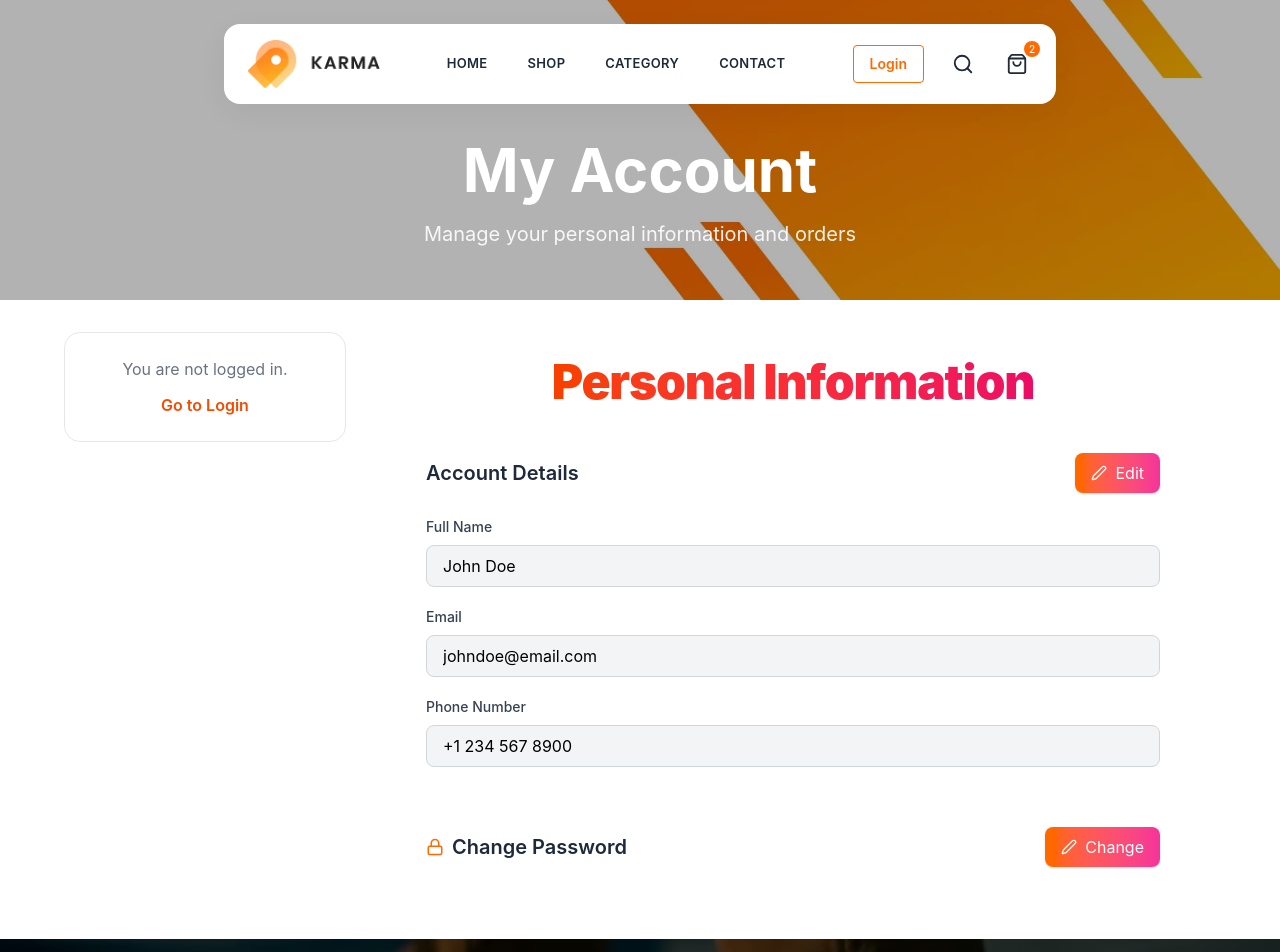
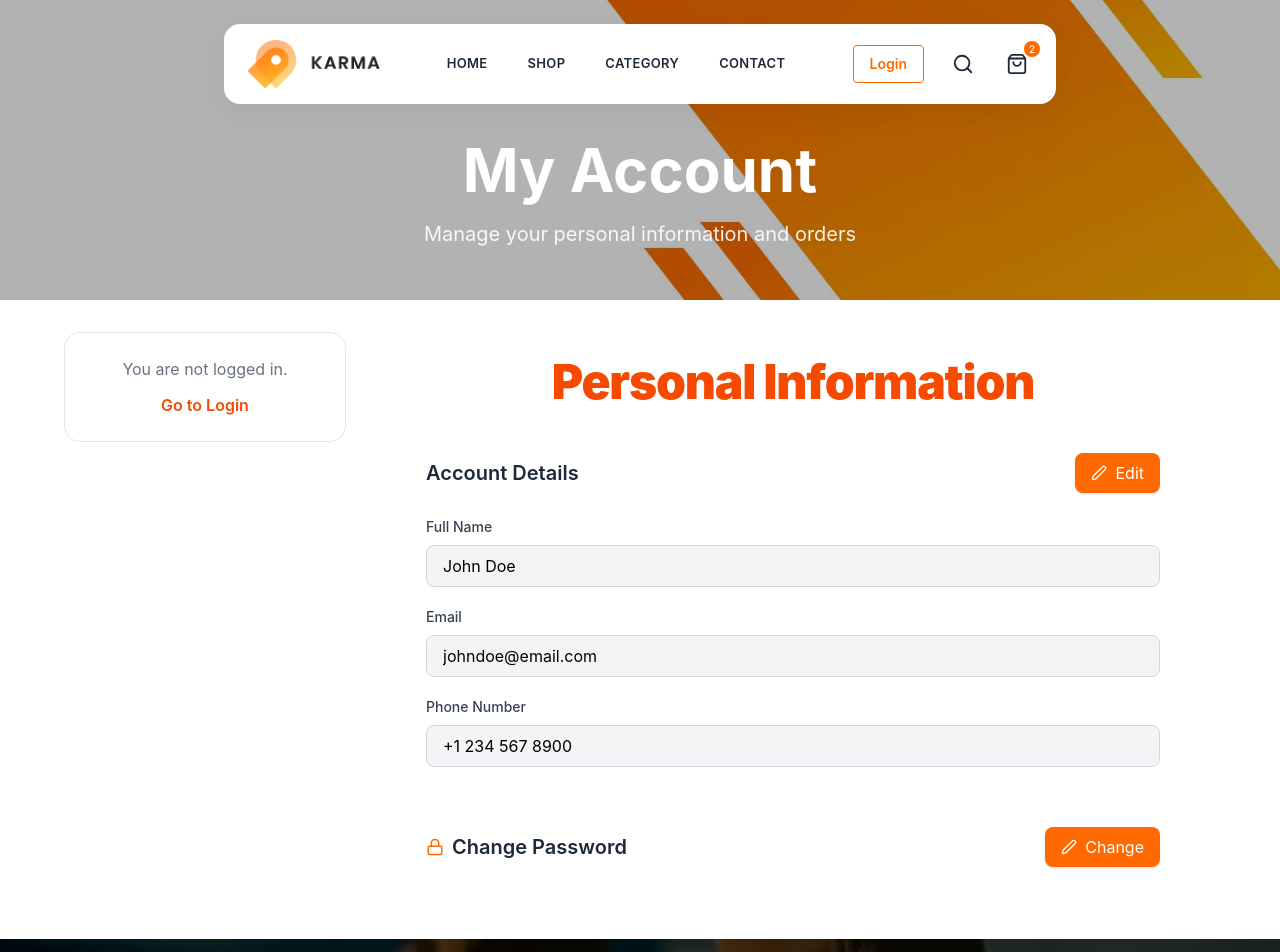
Before and after one commit to DuyPhatpeo/ecommerce, a React (Vite) app: page /account/profile in a window 1280 px wide. Shown: the top 952 px of the page. Built offline with nearby package versions, Linux system fonts and the light colour scheme; data requests are answered from the project's data file.

Commit message:
update sty;e

```diff
--- a/src/components/account/AddressesTab.tsx
+++ b/src/components/account/AddressesTab.tsx
@@ -162,7 +162,7 @@ const AddressesTab: React.FC = () => {
         <div className="flex justify-end">
           <button
             onClick={() => openModal()}
-            className="flex items-center gap-2 px-4 py-2 text-white rounded-lg bg-gradient-to-r from-orange-500 to-pink-500 hover:opacity-90"
+            className="flex items-center gap-2 px-4 py-2 text-white rounded-lg bg-orange-500  hover:opacity-90"
           >
             <Plus size={18} /> Add New Address
           </button>
--- a/src/components/account/OrdersTab.tsx
+++ b/src/components/account/OrdersTab.tsx
@@ -15,12 +15,12 @@ interface OrdersTabProps {
 const OrdersTab: React.FC<OrdersTabProps> = ({ onViewDetails }) => {
   const [visibleCount, setVisibleCount] = useState(5);
 
-  // ✅ Sample data tự tạo
+  // ✅ Sample data
   const orders: Order[] = useMemo(() => {
     const statuses = ["Shipping", "Completed", "Cancelled", "Processing"];
     return Array.from({ length: 10 }).map((_, i) => ({
       id: `ORD-${String(i + 1).padStart(3, "0")}`,
-      createdAt: new Date(Date.now() - i * 86400000).toISOString(), // cách nhau 1 ngày
+      createdAt: new Date(Date.now() - i * 86400000).toISOString(),
       status: statuses[i % statuses.length],
       total: Math.floor(Math.random() * 2_000_000 + 500_000),
       items: Math.floor(Math.random() * 5) + 1,
@@ -85,9 +85,9 @@ const OrdersTab: React.FC<OrdersTabProps> = ({ onViewDetails }) => {
               {visibleOrders.map((order) => (
                 <div
                   key={order.id}
-                  className="p-5 transition-shadow duration-200 bg-white border border-gray-200 rounded-2xl hover:shadow-lg"
+                  className="p-5 transition-all duration-200 bg-white border border-gray-200 rounded-2xl hover:shadow-md"
                 >
-                  <div className="flex items-start justify-between mb-3">
+                  <div className="flex flex-col sm:flex-row sm:items-center sm:justify-between gap-3 mb-3">
                     <div>
                       <h3 className="text-lg font-semibold text-gray-800">
                         Order #{order.id}
@@ -105,7 +105,7 @@ const OrdersTab: React.FC<OrdersTabProps> = ({ onViewDetails }) => {
                     </span>
                   </div>
 
-                  <div className="flex items-center justify-between pt-3 border-t border-gray-100">
+                  <div className="flex flex-col sm:flex-row sm:items-center sm:justify-between gap-3 pt-3 border-t border-gray-100">
                     <div>
                       <p className="text-sm text-gray-600">
                         {order.items} items
@@ -116,7 +116,7 @@ const OrdersTab: React.FC<OrdersTabProps> = ({ onViewDetails }) => {
                     </div>
                     <button
                       onClick={() => onViewDetails?.(order.id)}
-                      className="px-4 py-2 text-orange-600 transition-colors duration-200 border border-orange-500 rounded-lg hover:bg-orange-50"
+                      className="px-5 py-2 text-white bg-orange-500 rounded-lg hover:bg-orange-600 transition-all duration-200 active:scale-95 shadow-sm"
                     >
                       View Details
                     </button>
@@ -129,7 +129,7 @@ const OrdersTab: React.FC<OrdersTabProps> = ({ onViewDetails }) => {
               <div className="text-center mt-6">
                 <button
                   onClick={handleSeeMore}
-                  className="px-6 py-2 text-white bg-orange-500 rounded-lg hover:bg-orange-600 transition"
+                  className="px-6 py-2 text-white bg-orange-500 rounded-lg hover:bg-orange-600 transition-all duration-200 active:scale-95"
                 >
                   See More
                 </button>
--- a/src/components/account/ProfileTab.tsx
+++ b/src/components/account/ProfileTab.tsx
@@ -53,7 +53,7 @@ const ProfileTab: React.FC<ProfileTabProps> = ({
       <div className="max-w-6xl p-6 mx-auto bg-white">
         {/* Header */}
         <div className="mb-10 text-center">
-          <h2 className="text-4xl sm:text-5xl font-black leading-tight sm:leading-[1.1] tracking-tight bg-gradient-to-r from-orange-600 via-red-500 to-pink-600 bg-clip-text text-transparent pb-1">
+          <h2 className="text-4xl sm:text-5xl font-black leading-tight sm:leading-[1.1] tracking-tight bg-orange-600  bg-clip-text text-transparent pb-1">
             Personal Information
           </h2>
         </div>
@@ -68,7 +68,7 @@ const ProfileTab: React.FC<ProfileTabProps> = ({
             {!isEditing ? (
               <button
                 onClick={onEdit}
-                className="flex items-center gap-2 px-4 py-2 text-white transition-all rounded-lg shadow-sm bg-gradient-to-r from-orange-500 to-pink-500 hover:opacity-90"
+                className="flex items-center gap-2 px-4 py-2 text-white transition-all rounded-lg shadow-sm bg-orange-500 hover:opacity-90"
               >
                 <Edit2 size={16} />
                 Edit
@@ -146,7 +146,7 @@ const ProfileTab: React.FC<ProfileTabProps> = ({
               {!showPasswordForm && (
                 <button
                   onClick={() => setShowPasswordForm(true)}
-                  className="flex items-center gap-2 px-4 py-2 text-white transition-all rounded-lg shadow-sm bg-gradient-to-r from-orange-500 to-pink-500 hover:opacity-90"
+                  className="flex items-center gap-2 px-4 py-2 text-white transition-all rounded-lg shadow-sm bg-orange-500 hover:opacity-90"
                 >
                   <Edit2 size={16} />
                   Change
```
